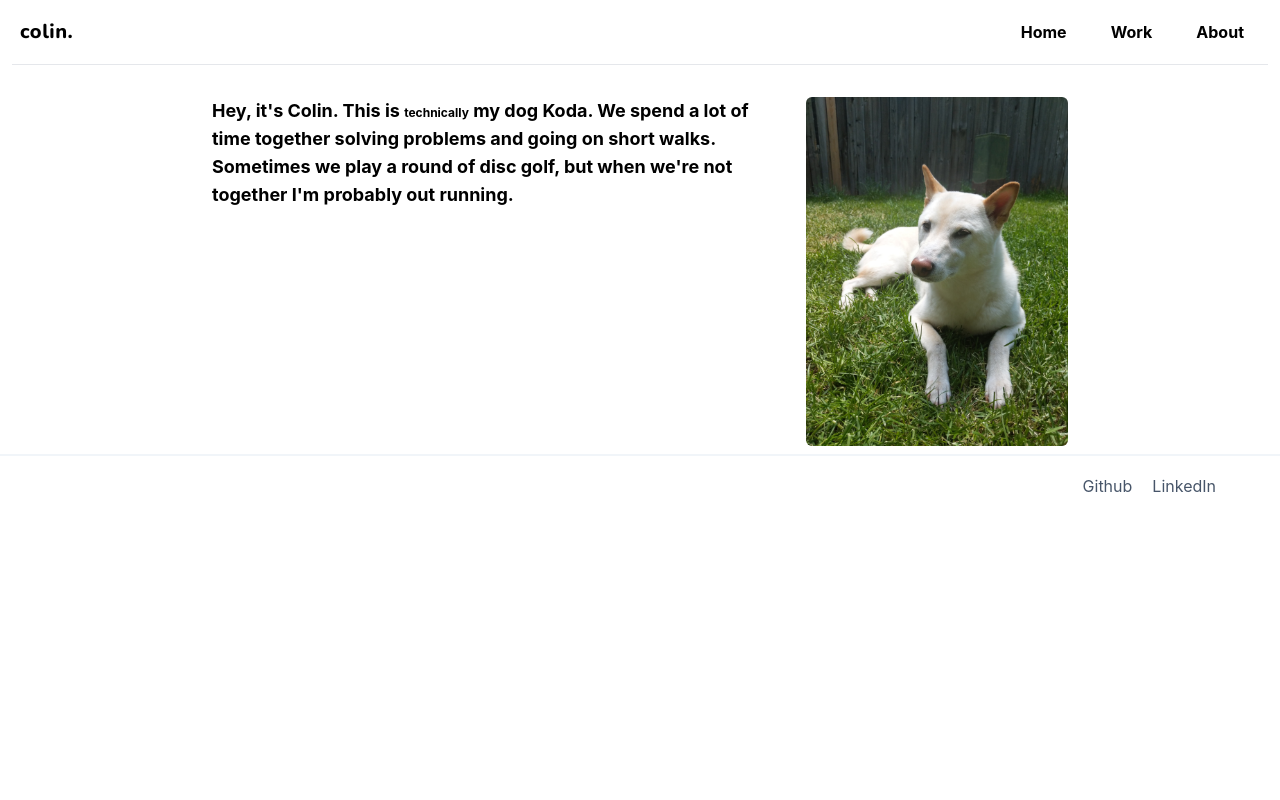
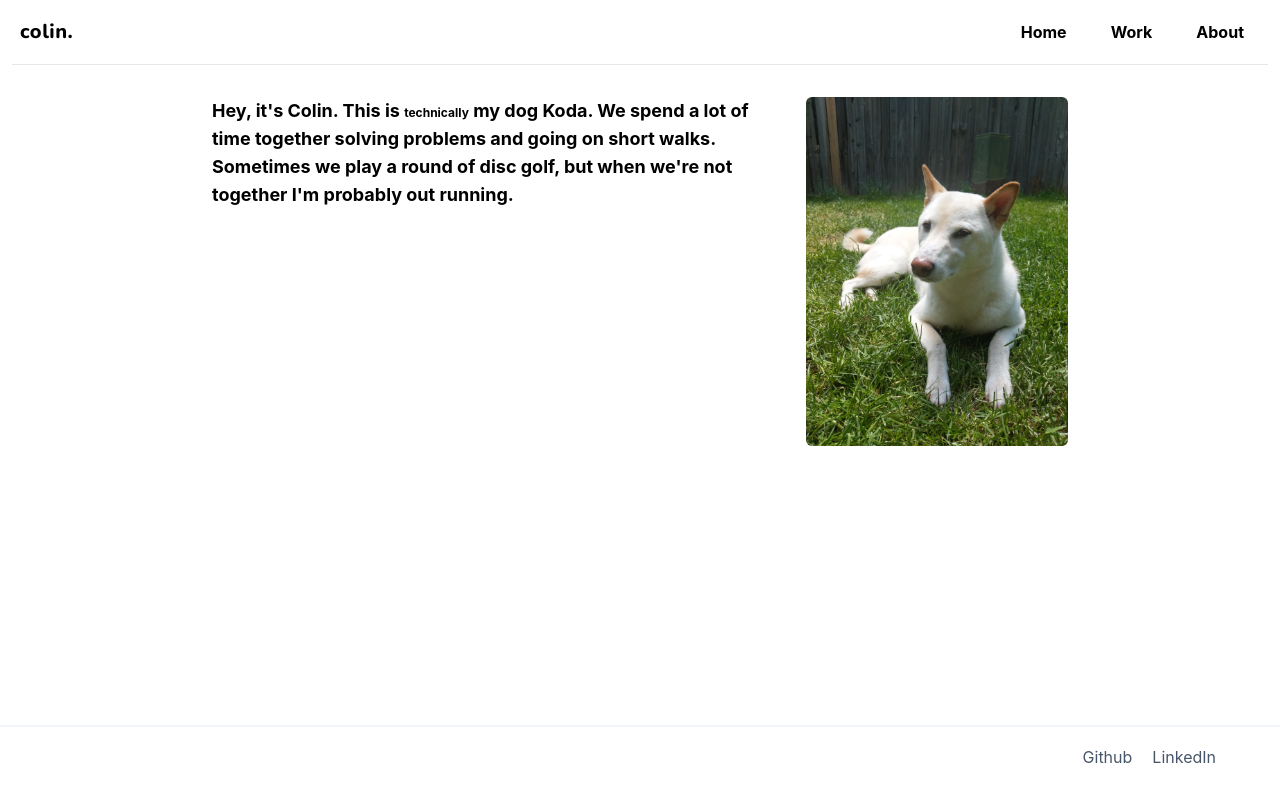
Before and after one commit to colinharris05/personal-website, a Next.js app: page /about in a window 1280 px wide. Built offline with nearby package versions, Linux system fonts and the light colour scheme.

Commit message:
Add min height to about page

```diff
--- a/pages/about/index.tsx
+++ b/pages/about/index.tsx
@@ -10,7 +10,7 @@ const About: NextPage = () => (
       <meta name="description" content="Software engineer" />
       <link rel="icon" href="/favicon.ico" />
     </Head>
-    <Layout>
+    <Layout classNames="min-h-[80vh]">
       <div className="flex flex-col md:flex-row gap-5 pt-5">
         <p className="text-lg font-bold pr-8">
           Hey, it&apos;s Colin. This is{" "}
```
